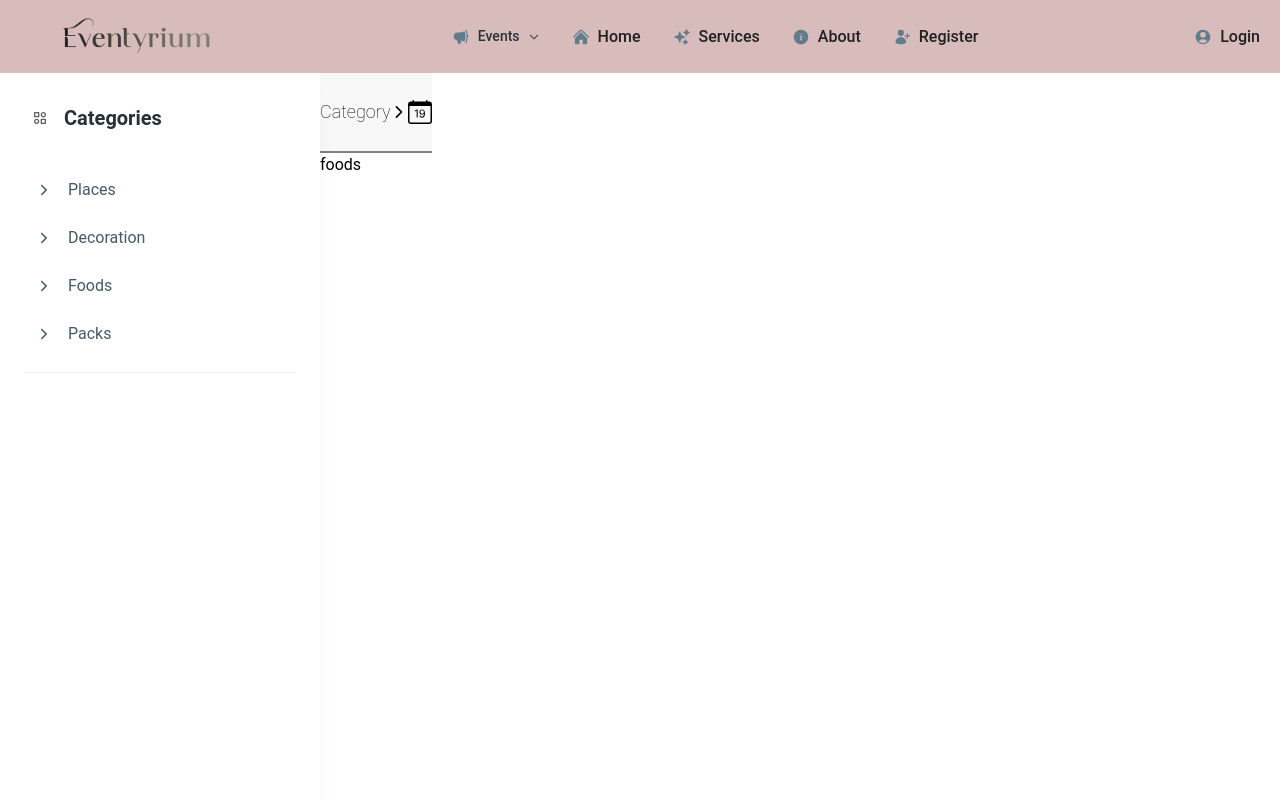
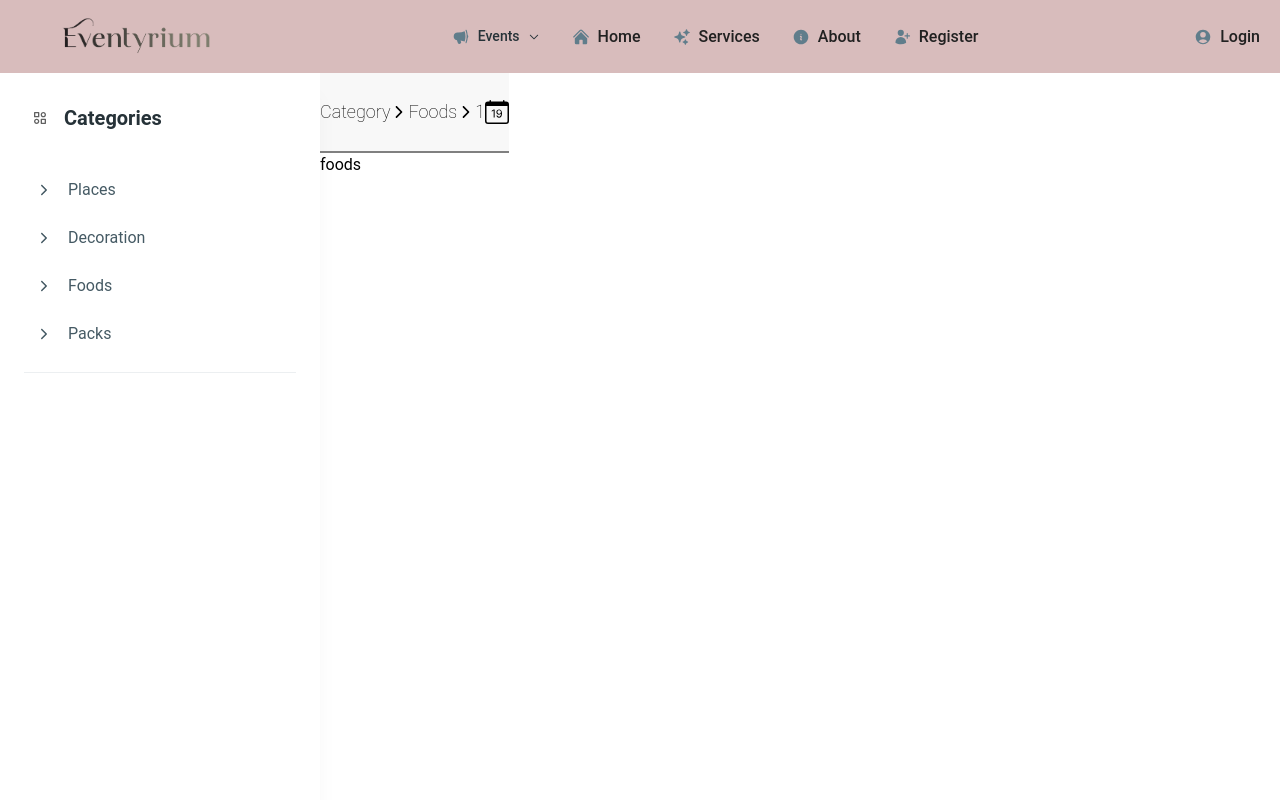
Before and after one commit to Eventyrium23/Eventyrium, a React (Vite) app in the folder client/: page /events/foods/1 in a window 1280 px wide. Shown: the top 800 px of the page. Built offline with nearby package versions, Linux system fonts and the light colour scheme.

Commit message:
some edits

```diff
--- a/client/src/Components/Events/SmallHead.jsx
+++ b/client/src/Components/Events/SmallHead.jsx
@@ -3,19 +3,28 @@ import { IoIosArrowForward } from "react-icons/io";
 
 import Calendar from "react-calendar";
 import { BsCalendarDate } from "react-icons/bs";
-import { useParams } from "react-router-dom";
+import { NavLink, useLocation, useParams } from "react-router-dom";
 
 function SmallHead() {
   const [value, onChange] = useState(new Date());
   const [calander, setCalander] = useState(false);
-
-  const { place } = useParams();
+  const location = useLocation();
+  const paths = location.pathname.split("/").slice(2);
   return (
     <nav className="border-[gray] border-b-2 sticky z-30 top-16 bg-[#f7f7f7d6]  h-20 flex items-center justify-around ">
       <div className=" left-32 lg:text-lg md:left-96 flex items-center justify-center font-thin">
         <h3 className="capitalize">Category</h3>
-        <IoIosArrowForward className=" " />
-        <h3 className="capitalize">{place}</h3>
+        {paths.map((path, i) => {
+          return (
+          <div className="flex items-center" key={i}>
+              <IoIosArrowForward className=" " />
+              <NavLink to={`/events/${path}`}>
+                <h3 className="capitalize">{path}</h3>
+              </NavLink>
+          </div>
+
+          );
+        })}
       </div>
       <BsCalendarDate
         className="text-2xl  right-10 md:right-20 cursor-pointer"
```
